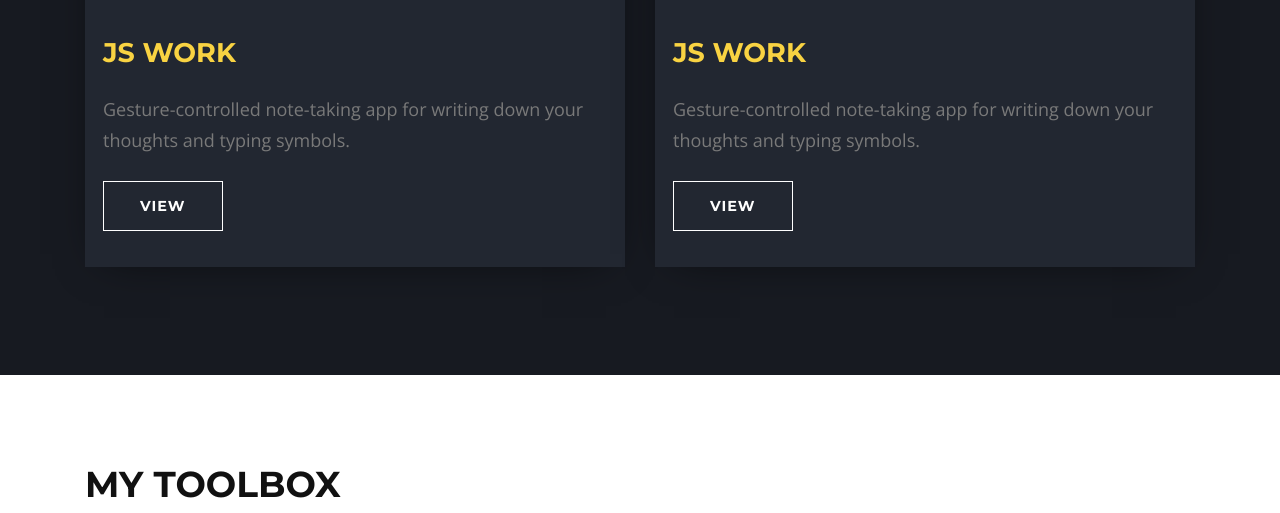
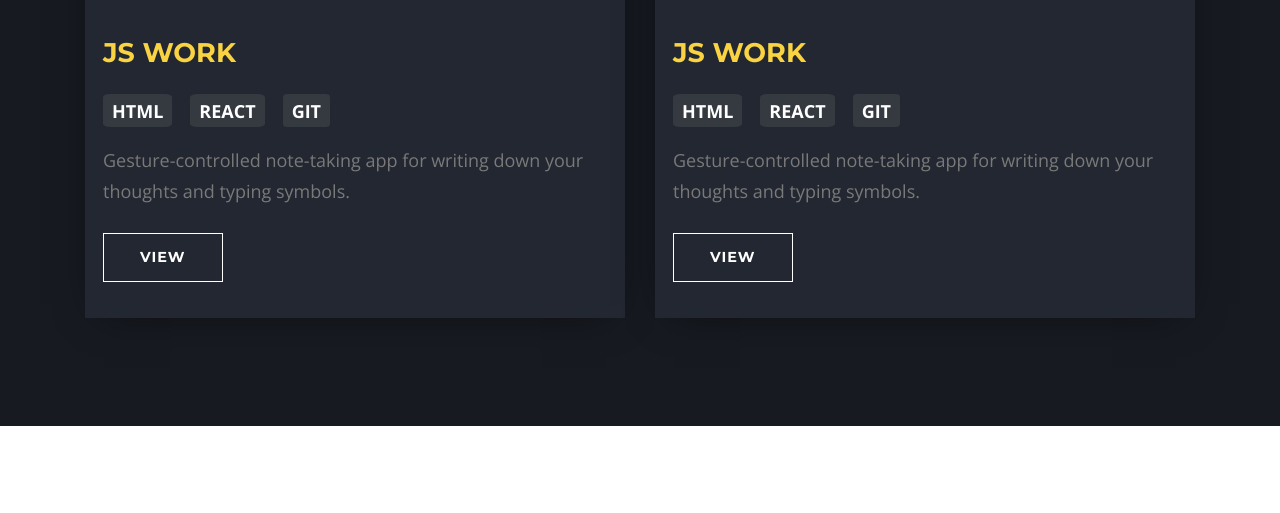
Before and after one commit to troyacodes/GatsbyPortfolioWebsite, a Gatsby site: page / in a window 1280 px wide. Shown: the part 1828-2341 px from the top of the page. Built offline with nearby package versions, Linux system fonts and the light colour scheme; Gatsby itself is replaced by a stand-in of ours.

Commit message:
add tech list styling

```diff
--- a/src/components/header.js
+++ b/src/components/header.js
@@ -29,7 +29,7 @@ class Header extends React.Component {
 
   listenScrollEvent = e => {
     const window = e.currentTarget
-    if (this.prev > window.scrollY && !window.scrollY === 0) {
+    if (this.prev > window.scrollY && !window.scrollY == 0) {
       this.setState({
         headerScrolledId: "header header-scrolled",
         logoScrolled: "nav-logo nav-logo-scrolled",
--- a/src/pages/index.js
+++ b/src/pages/index.js
@@ -71,6 +71,11 @@ const IndexPage = () => {
                 </div>
                 <div className="work-text">
                   <h3>JS WORK</h3>
+                  <ul className="tech-list">
+                    <li>HTML</li>
+                    <li>REACT</li>
+                    <li>GIT</li>
+                  </ul>
                   <p>
                     Gesture-controlled note-taking app for writing down your
                     thoughts and typing symbols.
@@ -86,6 +91,11 @@ const IndexPage = () => {
                 </div>
                 <div className="work-text">
                   <h3>JS WORK</h3>
+                  <ul className="tech-list">
+                    <li>HTML</li>
+                    <li>REACT</li>
+                    <li>GIT</li>
+                  </ul>
                   <p>
                     Gesture-controlled note-taking app for writing down your
                     thoughts and typing symbols.
--- a/src/styling/_components.scss
+++ b/src/styling/_components.scss
@@ -53,6 +53,22 @@
   }
 }
 
+.tech-list {
+  text-decoration: none;
+  list-style: none;
+  padding: 0;
+  margin: 0;
+  display: flex;
+  li {
+    background: #6b6b6b42;
+    color: $white-color;
+    margin: 0rem 1rem 1rem 0;
+    padding: 0.2rem 0.5rem;
+    border-radius: 10%;
+    font-weight: bold;
+  }
+}
+
 //  ------------ SKILLS STYLES
 
 #skills {
```
